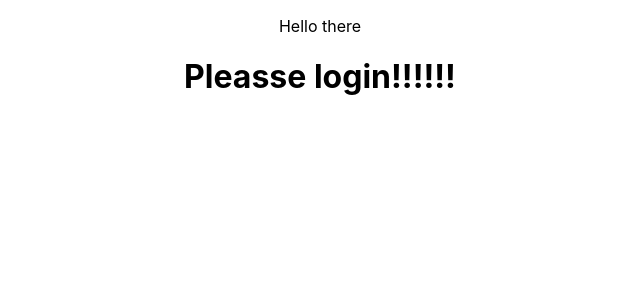
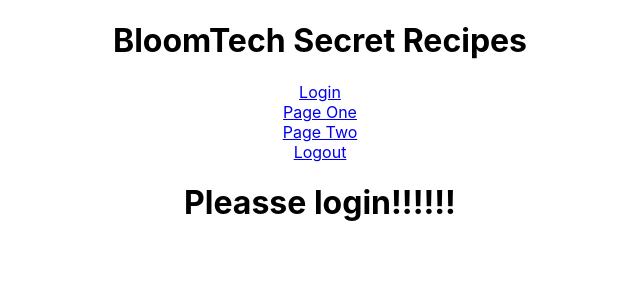
Before and after one commit to Build-Week-Secret-Family-Recipes-01/front-end, a React (Create React App) app: page / in a window 1280 px wide. Shown: the top 300 px of the page, without its empty margins (320-960 px from the left). Built offline with nearby package versions, Linux system fonts and the light colour scheme.

Commit message:
header with nav made

```diff
--- a/src/App.js
+++ b/src/App.js
@@ -5,11 +5,14 @@ import { Route } from "react-router-dom";
 import Login from "./components/login";
 import PageOne from "./components/page_one";
 import PageTwo from "./components/page_two";
+import Header from "./components/header";
 
 function App() {
   return (
     <div className="App">
-      <p>Hello there</p>
+      <Header>
+        <p>Hello there</p>
+      </Header>
 
       <Route exact path="/">
         <Login />
@@ -26,6 +29,7 @@ function App() {
       <Route path="/page_two">
         <PageTwo />
       </Route>
+
     </div>
   );
 }
--- /dev/null
+++ b/src/components/header.js
@@ -0,0 +1,18 @@
+import React from 'react';
+import { Link } from 'react-router-dom';
+
+const Header = () => {
+  return(
+      <div>
+          <h1>BloomTech Secret Recipes</h1>
+          <div>
+              <Link to="/">Login</Link><br/>
+              <Link to="page_one">Page One</Link><br/>
+              <Link to="page_two">Page Two</Link><br/>
+              <Link to="logout">Logout</Link><br/>
+          </div>
+      </div>
+  );
+}
+
+export default Header;
```
